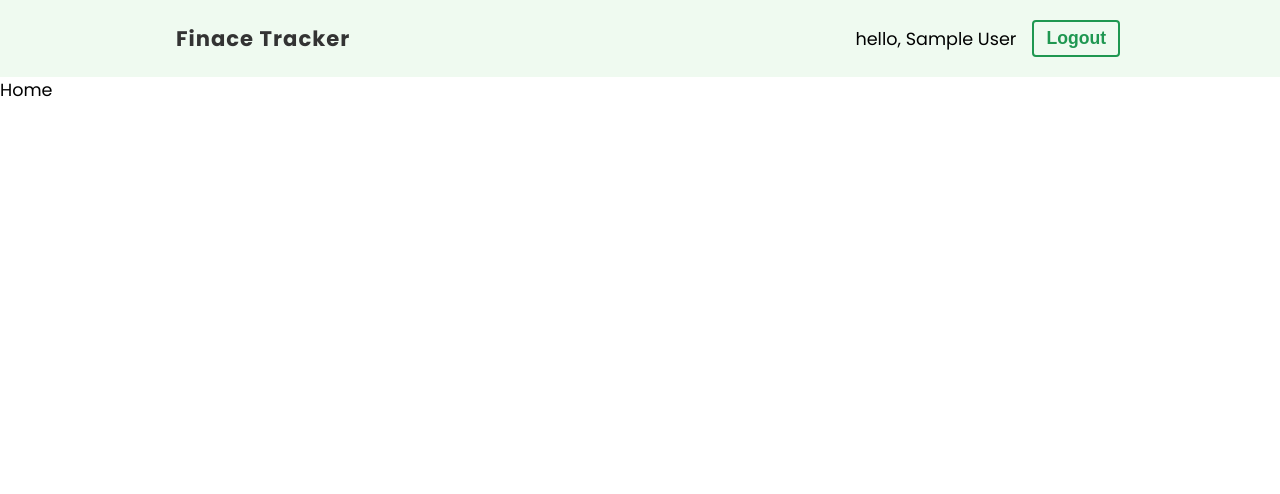
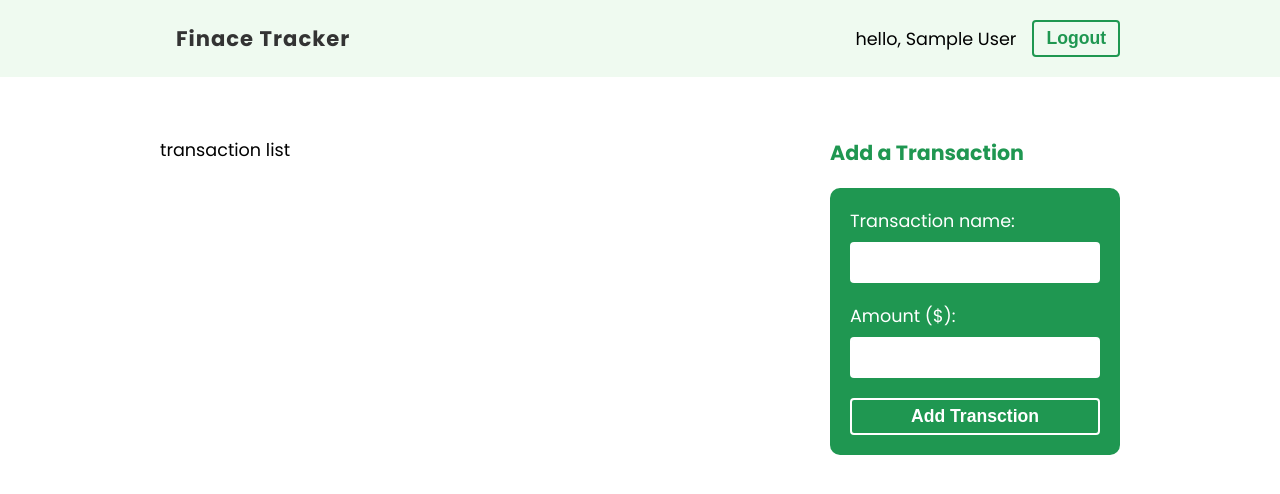
Before and after one commit to YoonaSkye/react-finance-tracker, a React (Create React App) app: page / in a window 1280 px wide. Shown: the top 494 px of the page. Built offline with nearby package versions, Linux system fonts and the light colour scheme; no server answers; sample sign-in values are in the browser's storage.

Commit message:
create useFirestore hook

```diff
--- a/src/pages/home/Home.jsx
+++ b/src/pages/home/Home.jsx
@@ -1,6 +1,15 @@
+import TransactionForm from "./TransactionForm";
+
 // styles
 import styles from "./Home.module.css";
 
 export default function Home() {
-  return <div>Home</div>;
+  return (
+    <div className={styles.container}>
+      <div className={styles.content}>transaction list</div>
+      <div className={styles.sidebar}>
+        <TransactionForm />
+      </div>
+    </div>
+  );
 }
--- a/src/pages/home/Home.module.css
+++ b/src/pages/home/Home.module.css
@@ -0,0 +1,56 @@
+.container {
+  display: grid;
+  grid-template-columns: 2fr 1fr;
+  max-width: 960px;
+  margin: 60px auto;
+}
+.content {
+  padding-right: 30px;
+}
+.sidebar {
+  padding-left: 30px;
+}
+.sidebar form {
+  padding: 20px;
+  background: #1f9751;
+  border-radius: 10px;
+}
+.sidebar input,
+.sidebar select {
+  display: block;
+  width: 100%;
+  padding: 10px;
+  margin-top: 8px;
+  box-sizing: border-box;
+  border: 0;
+  border-radius: 4px;
+  color: #555;
+  font-size: 1em;
+}
+.sidebar label {
+  margin: 0 auto 20px;
+  display: block;
+  color: #fff;
+}
+.sidebar button {
+  color: #fff;
+  border: 2px solid #fff;
+  padding: 6px 12px;
+  background-color: transparent;
+  font-size: 1em;
+  border-radius: 4px;
+  cursor: pointer;
+  display: block;
+  width: 100%;
+}
+.sidebar h3 {
+  color: #1f9751;
+  margin-bottom: 20px;
+}
+.sidebar aside {
+  margin-top: 40px;
+  color: #555;
+}
+.sidebar aside li {
+  margin: 10px;
+}
--- /dev/null
+++ b/src/pages/home/TransactionForm.jsx
@@ -0,0 +1,38 @@
+import { useState } from "react";
+
+export default function TransactionForm() {
+  const [name, setName] = useState("");
+  const [amount, setAmount] = useState("");
+
+  const handleSubmit = (e) => {
+    e.preventDefault();
+    console.log(name, amount);
+  };
+
+  return (
+    <>
+      <h3>Add a Transaction</h3>
+      <form onSubmit={handleSubmit}>
+        <label>
+          <span>Transaction name:</span>
+          <input
+            type="text"
+            required
+            value={name}
+            onChange={(e) => setName(e.target.value)}
+          />
+        </label>
+        <label>
+          <span>Amount ($):</span>
+          <input
+            type="number"
+            required
+            value={amount}
+            onChange={(e) => setAmount(e.target.value)}
+          />
+        </label>
+        <button className="btn">Add Transction</button>
+      </form>
+    </>
+  );
+}
```
Also changed, not shown: src/hooks/useFirestore.js (added, +36 -0 lines).
